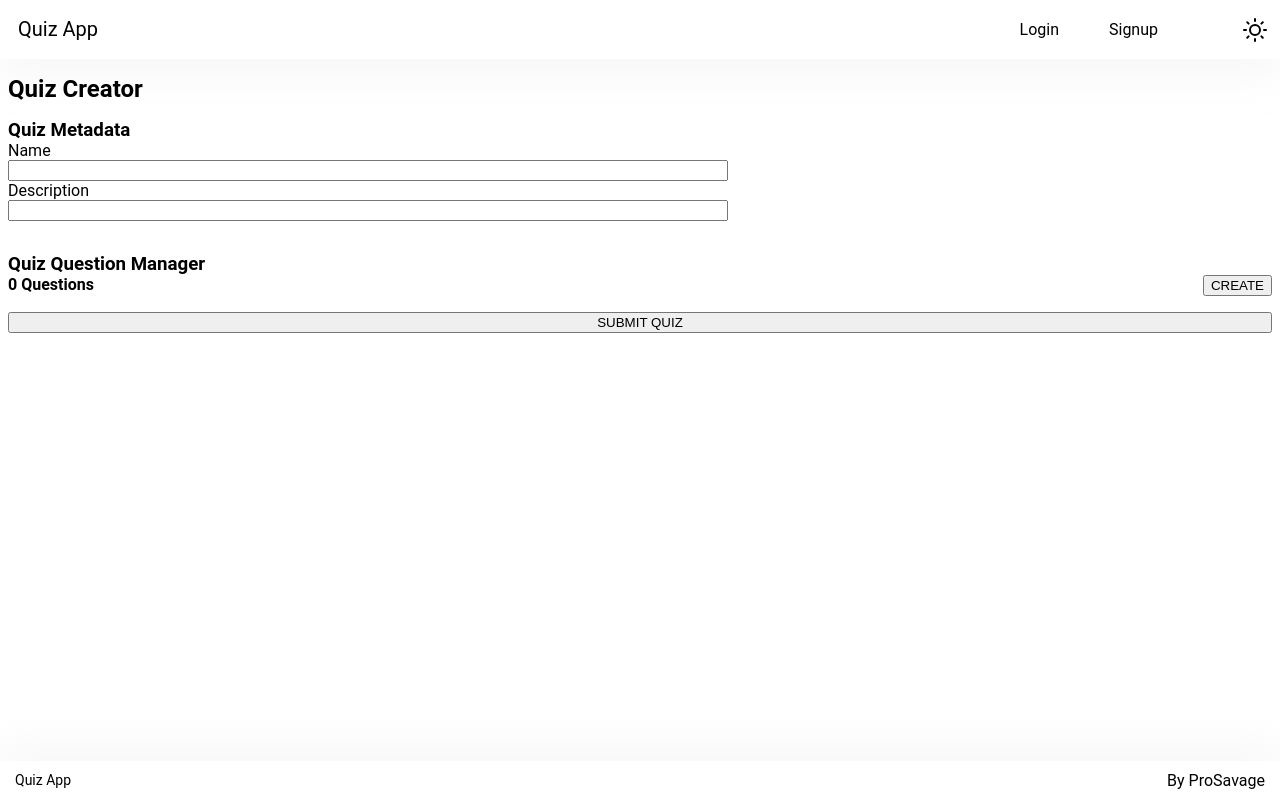
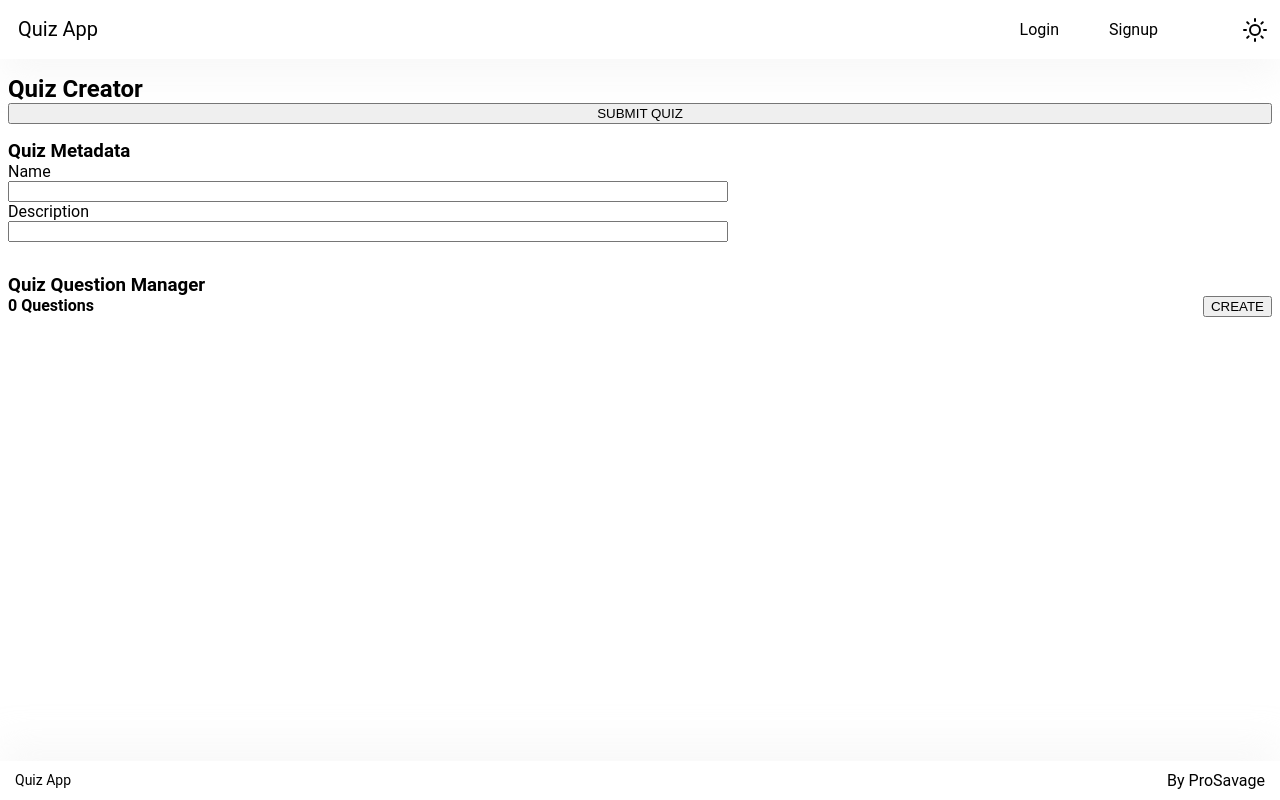
Before and after one commit to ProSavage/Quizzer, a Next.js app: page /manager/create in a window 1280 px wide. Built offline with nearby package versions, Linux system fonts and the light colour scheme.

Commit message:
Now quizzes save to the database.

```diff
--- /dev/null
+++ b/pages/api/publisher.ts
@@ -0,0 +1,30 @@
+import { NextApiRequest, NextApiResponse } from "next";
+import { debug } from "node:console";
+import { connectToDatabase } from "../../util/mongodb";
+import Quiz from "../../util/types/Quiz";
+import Results from "../../util/types/Results";
+import shortid from "shortid";
+
+export default async (req: NextApiRequest, res: NextApiResponse) => {
+  const { db } = await connectToDatabase();
+  if (req.body.questions.length === 0) {
+    res.json({
+      success: false,
+      message: "A quiz must have at least 1 question.",
+    });
+    return;
+  }
+  const quizEntry = {
+    _id: req.body._id,
+    author: req.body.username,
+    name: req.body.name,
+    description: req.body.description,
+    questions: req.body.questions
+  };
+  db.collection("quizzes").insertOne(quizEntry);
+
+  res.json({
+    success: true,
+    message: "Successfully uploaded. You can take the quiz using the following ID: " + req.body._id.toString(),
+  });
+};
--- a/pages/manager/create.tsx
+++ b/pages/manager/create.tsx
@@ -1,25 +1,59 @@
 import React, { useState } from "react";
+import { useResetRecoilState, useRecoilValue } from "recoil";
 import { useRecoilState } from "recoil";
 import styled from "styled-components";
 import { quizManagerQuestionsState } from "../../atoms/QuizManagerQuestions";
 import QuestionManager from "../../components/manager/QuestionManger";
 import { QuizQuestion } from "../../util/types/Quiz";
+import getAxios, { buildAxios } from "../../util/AxiosBuilder";
+import { userState } from "../../atoms/user";
+import shortid from "shortid";
 
 export default function Create() {
   const [metadata, setMetadata] = useState({
     name: "",
     description: "",
   });
-
+  const [submissionStatus, setSubmissionStatus] = useState("");
   const [questions, setQuestions] = useRecoilState(quizManagerQuestionsState);
+  const user = useRecoilValue(userState);
 
   const createQuestion = () => {
     setQuestions(questions.concat(blankQuestion));
   };
 
+  const submitCreatedQuiz = () => {
+    getAxios()
+    .post("/publisher", {
+      _id: shortid.generate(),
+      author: user.username,
+      name: metadata.name,
+      description: metadata.description,
+      questions: questions,
+    })
+    .then((res) => {
+      if (res.data.success) {
+        buildAxios();
+        setSubmissionStatus(res.data.message);
+      }
+      else {
+        setSubmissionStatus(res.data.message);
+        return;
+      }
+    });
+  }
+
   return (
     <Wrapper>
       <h2>Quiz Creator</h2>
+      <p>{submissionStatus}</p>
+      <button
+        onClick={(e) => {
+          e.preventDefault();
+          submitCreatedQuiz();
+          }}
+          type={"submit"}
+      >SUBMIT QUIZ</button>
       <Metadata>
         <h3>Quiz Metadata</h3>
         <label>Name</label>
@@ -45,7 +79,6 @@ export default function Create() {
           <QuestionManager key={key} question={question} id={key} />
         ))}
       </QuestionManagerContainer>
-      <button>SUBMIT QUIZ</button>
     </Wrapper>
   );
 }
--- a/pages/manager/participate.tsx
+++ b/pages/manager/participate.tsx
@@ -83,9 +83,6 @@ export default function Participate() {
           type={"submit"}
         >SUBMIT QUIZ</button>
         <QuestionsContainer>
-          <QuestionManagerHeader>
-            <strong>{quiz.questions.length} Questions</strong>
-          </QuestionManagerHeader>
           {quiz.questions.map((question, key) => (
             <QuestionDisplay key={key} question={question} id={key} />
           ))}
```
